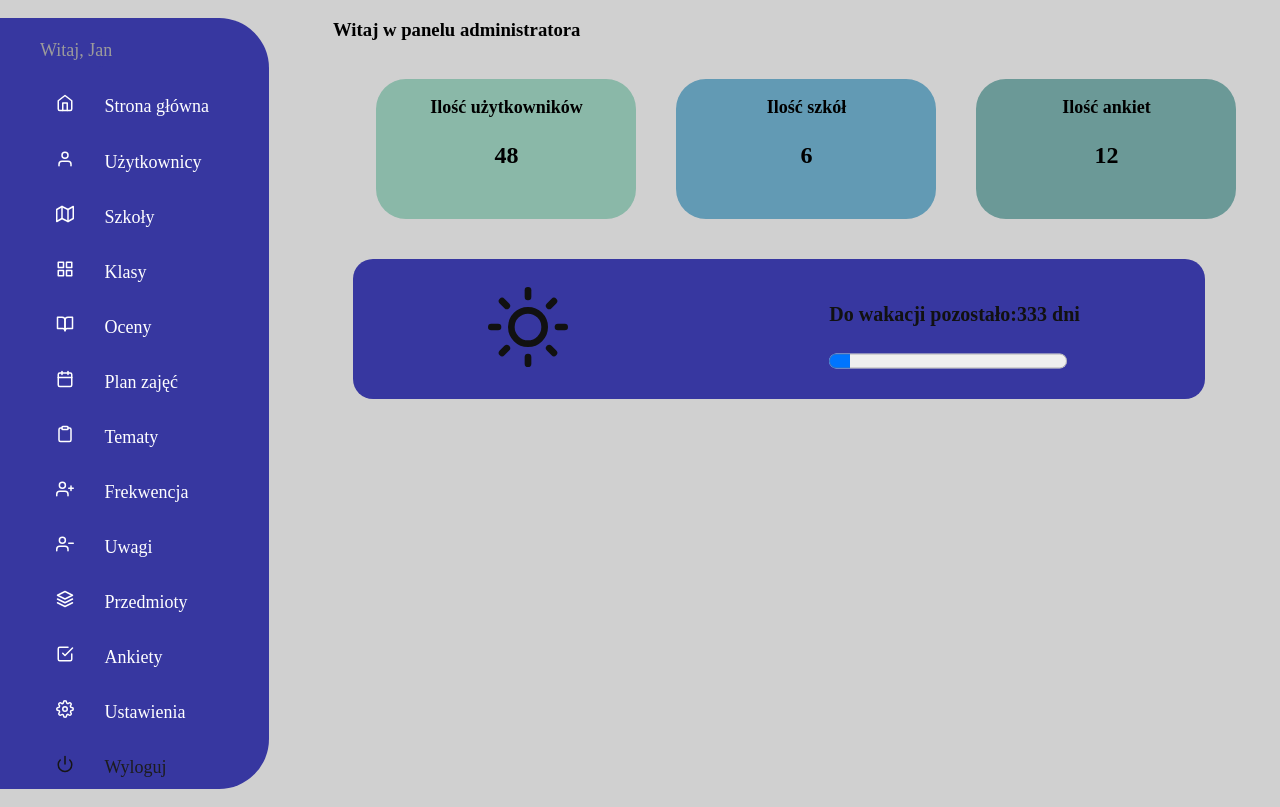
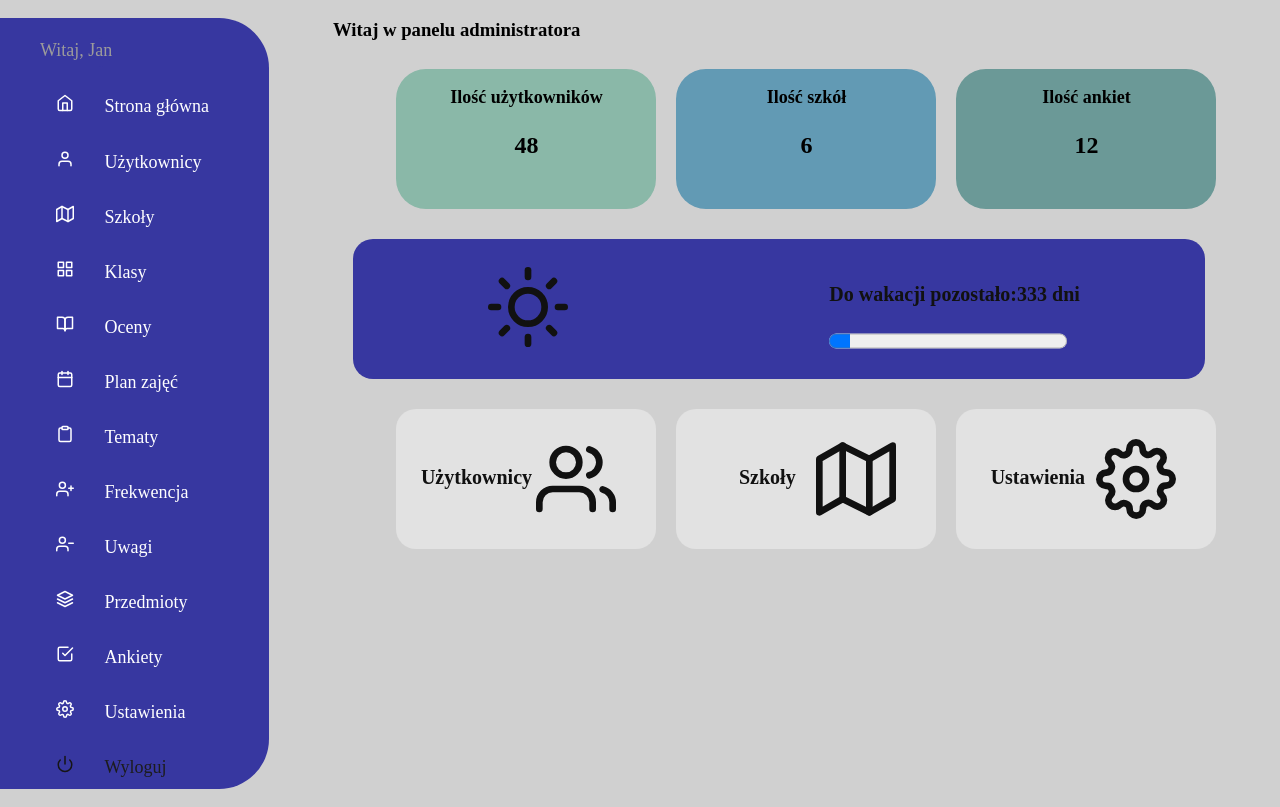
Before and after one commit to bartek33642/electronic-school-diary, a React (Create React App) app in the folder client/: page /admin in a window 1280 px wide. Built offline with nearby package versions, Linux system fonts and the light colour scheme; the HTML template or start-up script is replaced by a standard one.

Commit message:
To check 2 front

```diff
--- a/client/src/App.css
+++ b/client/src/App.css
@@ -17,6 +17,7 @@ html, body{
     --fifth: #c4c4c4;
     --blue: #3737a0;
     --lightgrey: #e2e2e2;
+    --grey: #828282;
     --black: #111;
     --body-font: 'Poppins', sans-serif, 14px;
 }
--- a/client/src/components/dashboard/admin/AdminDasboard.css
+++ b/client/src/components/dashboard/admin/AdminDasboard.css
@@ -26,7 +26,7 @@
   border-radius: 30px;
   text-align: center;
   height: 140px;
-  margin: 20px;
+  margin: 10px;
 
 }
 
@@ -96,3 +96,54 @@ svg.admin-box-wide-icon{
   width: 95%;
   height: 30px;
 }
+.admin-content-buttons-all{
+  display: flex;
+  flex-direction: row;
+  text-align: center;
+  justify-content: center;
+  flex-wrap: wrap;
+}
+.admin-content-buttons{
+  display: flex;
+  flex-direction: row;
+  width: 260px;
+  height: 140px;
+  background-color: var(--lightgrey);
+  border: none;
+  border-radius: 20px;
+  flex-wrap: wrap;
+  align-items: center;
+  justify-content: space-around;
+}
+
+.admin-button-first{
+  display: flex;
+  flex-direction: row;
+  text-decoration: none;
+  color: var(--black);
+}
+
+.admin-button-content{
+  text-decoration: none;
+  margin: 10px;
+}
+.admin-content-buttons:hover{
+  cursor: pointer;
+}
+
+.admin-button-first-left-h4{
+  font-size: 20px;
+}
+
+.admin-button-first-left, .admin-button-first-right{
+  display: flex;
+  flex-direction: column;
+}
+
+.admin-button-first-left{
+  width: 50%;
+}
+
+.admin-button-first-right{
+  width: 30%;
+}
--- a/client/src/components/dashboard/admin/AdminDashboard.jsx
+++ b/client/src/components/dashboard/admin/AdminDashboard.jsx
@@ -2,7 +2,8 @@ import React from "react";
 import './AdminDasboard.css';
 import { AdminMenu } from "../../menu/admin/AdminMenu";
 import { CountdownToVacations } from "../../../dependenciesAndRequirements/CountdownToVacations";
-import { FiSun } from 'react-icons/fi';
+import { FiSun, FiSettings, FiUsers, FiMap } from 'react-icons/fi';
+import { Link } from "react-router-dom";
 
 export function AdminDashboard(){
 
@@ -63,9 +64,55 @@ export function AdminDashboard(){
 
                 </div>
 
+                <div className="admin-content-buttons-all">
+                <Link to='/users-admin' className="admin-button-content">
+                    <div className="admin-content-buttons">
+
+                    <div className="admin-button-first">
+                    <div className="admin-button-first-left">
+                        <h4 className="admin-button-first-left-h4">Użytkownicy</h4>
+                    </div>
+                    <div className="admin-button-first-right">
+                        <FiUsers className="admin-box-wide-icon admin-button-icons" />
+                    </div>
+                </div>
+                </div>
+                </Link>
+
+
+                <Link to='/school' className="admin-button-content">
+                    <div className="admin-content-buttons">
+
+                    <div className="admin-button-first">
+                    <div className="admin-button-first-left">
+                        <h4 className="admin-button-first-left-h4">Szkoły</h4>
+                    </div>
+                    <div className="admin-button-first-right">
+                        <FiMap className="admin-box-wide-icon" />
+                    </div>
+                </div>
+                </div>
+                </Link>
+
+                <Link to='/settings' className="admin-button-content">
+                    <div className="admin-content-buttons">
+
+                    <div className="admin-button-first">
+                    <div className="admin-button-first-left">
+                        <h4 className="admin-button-first-left-h4">Ustawienia</h4>
+                    </div>
+                    <div className="admin-button-first-right">
+                        <FiSettings className="admin-box-wide-icon" />
+                    </div>
+                </div>
+                </div>
+                </Link>
+            </div>
 
 
             </div>
+
+
 
 
        </div>
```
Also changed, not shown: 1 other file (tests, documents, lock files or other folders).
